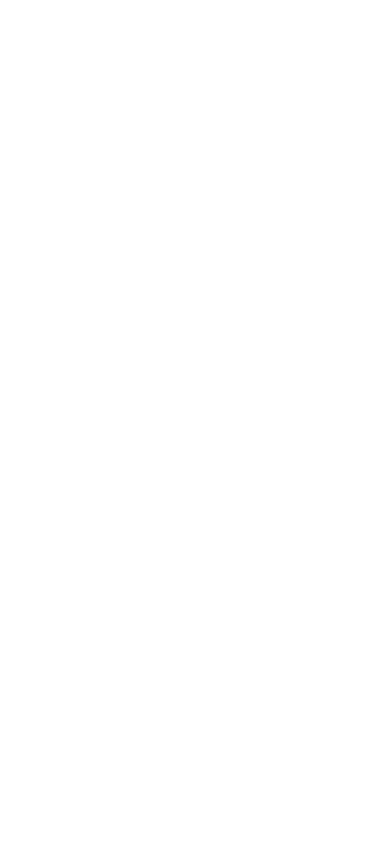
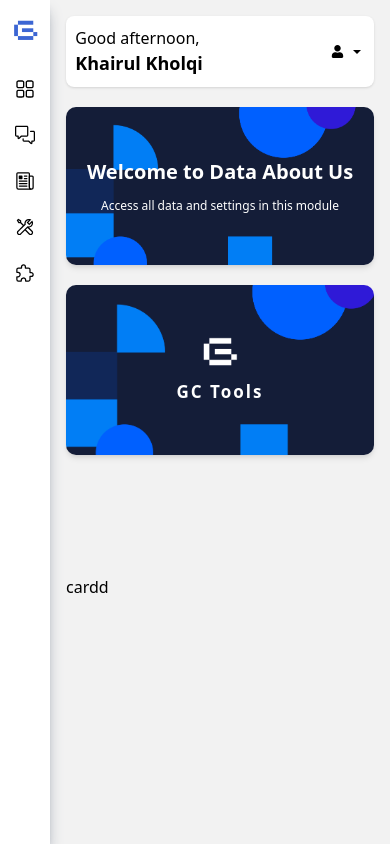
Before and after one commit to Muhammad-Khairul-Kholqi/AdminPageApkTools, a React (Create React App) app: page /category-about-us in a window 390 px wide. Before the commit this address had no page. Built offline with nearby package versions, Linux system fonts and the light colour scheme.

Commit message:
add content about us

```diff
--- /dev/null
+++ b/src/About/CardAboutVm.js
@@ -0,0 +1,11 @@
+import React from "react";
+
+const CardAboutVm = () => {
+    return (
+        <div>
+            <div>cardd</div>
+        </div>
+    )
+}
+
+export default CardAboutVm;
--- /dev/null
+++ b/src/About/CategoryAbout.js
@@ -0,0 +1,44 @@
+import React from "react";
+
+import CardAboutVm from "./CardAboutVm";
+import BackImg from "../Assets/background.png"
+import LogoWhite from "../Assets/logo-white.png"
+
+import "../Style/StyleCategory.css"
+
+const CategoryAbout = () => {
+    return(
+        <div>
+            <div>
+                <div className="header-about-category flex justify-center gap-[20px] py-[20px]">
+                    <div className="text-center bg-cover py-[50px] px-[20px] max-w-[700px] w-full rounded-[10px] text-white shadow-md"
+                    style = {
+                        {
+                            backgroundImage: `url(${BackImg})`
+                        }
+                    } >
+                        <h1 className="title-left text-[30px] font-bold">Welcome to Data About Us</h1>
+                        <p className="desc-left mt-[10px] text-[18px]">Access all data and settings in this module</p>
+                    </div>
+
+                    <div className="text-center bg-cover py-[50px] px-[20px] max-w-[350px] w-full rounded-[10px] text-white shadow-md"
+                    style = {
+                        {
+                            backgroundImage: `url(${BackImg})`
+                        }
+                    } >
+                        <div className="flex justify-center">
+                            <img className="logo-white max-w-[80px] w-full" src={LogoWhite} draggable="false" />
+                        </div>
+                        <p className="title-right text-center mt-[10px] text-white text-[20px] font-bold tracking-[2px]">GC Tools</p>
+                    </div>
+                </div>
+                <div className="mt-[100px]">
+                    <CardAboutVm />
+                </div>
+            </div>
+        </div>
+    )
+}
+
+export default CategoryAbout;
--- a/src/App.js
+++ b/src/App.js
@@ -4,6 +4,8 @@ import { BrowserRouter as Router, Route, Routes } from 'react-router-dom';
 import Sidebar from "./Template/Sidebar";
 import Header from "./Header";
 
+import Dashboard from "./Dashboard";
+import CategoryAbout from "./About/CategoryAbout";
 import DataButton from "./Tools/Button/DataButton";
 
 const DefaultLayout = ({ children }) => {
@@ -12,7 +14,7 @@ const DefaultLayout = ({ children }) => {
       <div className="w-[50px]">
         <Sidebar />
       </div>
-      <div className = "flex-1 overflow-y-auto bg-[#f2f2f2] p-4" >
+      <div className = "flex-1 justify-center overflow-y-auto bg-[#f2f2f2] p-4" >
         <div className="bg-white py-[10px] rounded-lg shadow">
           <Header />
         </div>
@@ -28,6 +30,24 @@ function App() {
       <Router>
         <Routes>
           <Route
+            path = "/"
+            element={
+                <DefaultLayout>
+                    <Dashboard />
+                </DefaultLayout>
+            }
+          />
+
+          <Route
+            path = "/category-about-us"
+            element={
+                <DefaultLayout>
+                    <CategoryAbout />
+                </DefaultLayout>
+            }
+          />
+
+          <Route
             path = "/data-button"
             element={
                 <DefaultLayout>
--- /dev/null
+++ b/src/Dashboard.js
@@ -0,0 +1,11 @@
+import React from "react";
+
+const Dashboard = () => {
+    return(
+        <div>
+            <div>d</div>
+        </div>
+    )
+}
+
+export default Dashboard;
--- a/src/Header.js
+++ b/src/Header.js
@@ -1,29 +1,41 @@
-import React from "react";
-import  { useState } from 'react';
-import { Link } from 'react-router-dom';
-// import './Style/StyleHeader.css';
+import React, { useState, useEffect } from "react";
+import { Link } from "react-router-dom";
 import { FaUser } from "react-icons/fa";
 import { IoMdArrowDropdown } from "react-icons/io";
-import { MdOutlineAccountCircle } from "react-icons/md";
-import { BiLogOut } from "react-icons/bi";
 
 const Header = () => {
   const [isDropdownOpen, setDropdownOpen] = useState(false);
+  const [greeting, setGreeting] = useState("");
 
   const toggleDropdown = () => {
     setDropdownOpen(!isDropdownOpen);
   };
 
+  useEffect(() => {
+    const getGreeting = () => {
+      const currentHour = new Date().getHours();
+
+      if (currentHour >= 5 && currentHour < 12) {
+        return "Good morning";
+      } else if (currentHour >= 12 && currentHour < 18) {
+        return "Good afternoon";
+      } else {
+        return "Good night";
+      }
+    };
+    setGreeting(getGreeting());
+  }, []);
+
   return (
-        <div className = "container flex justify-between flex-wrap gap-[20px] px-[3%] items-center " >
-            <div className = "teks-header" >
-                Welcome back, <br />
-                <span className="name-admin text-[20px] font-bold">Khairul Kholqi</span>
+    <div className="container flex justify-between flex-wrap gap-[20px] px-[3%] items-center">
+      <div className="teks-header">
+        {greeting}, <br />
+        <span className="name-admin text-[18px] font-bold">Khairul Kholqi</span>
       </div>
       <div className="relative">
         <div className="flex gap-[5px] items-center cursor-pointer" onClick={toggleDropdown}>
-                    <FaUser className="icon-admin" />
-                    <IoMdArrowDropdown className={`transition-transform transform ${isDropdownOpen ? 'rotate-180' : ''}`}/>
+          <FaUser className="icon-admin text-[13px]" />
+          <IoMdArrowDropdown className={`transition-transform transform ${isDropdownOpen ? "rotate-180" : ""}`} />
         </div>
 
         {isDropdownOpen && (
@@ -31,14 +43,14 @@ const Header = () => {
             <ul>
               <li>
                 <Link to="/">
-                                    <div className = "py-[5px]" >
+                  <div className="py-[5px] hover:text-blue-600 hover:underline">
                     <p>Account</p>
                   </div>
                 </Link>
               </li>
               <li>
-                                <Link to = "/" >
-                                    <div className = "py-[5px]" >
+                <Link to="/">
+                  <div className="py-[5px] hover:text-blue-600 hover:underline">
                     <p>Logout</p>
                   </div>
                 </Link>
--- /dev/null
+++ b/src/Style/StyleCategory.css
@@ -0,0 +1,47 @@
+@media (max-width:880px) {
+    .title-left {
+        font-size: 20px;
+    }
+
+    .desc-left {
+        font-size: 15px;
+    }
+
+    .logo-white {
+        width: 50px;
+    }
+}
+
+@media (max-width:880px) {
+    .title-left {
+        font-size: 17px;
+    }
+
+    .desc-left {
+        font-size: 12px;
+    }
+
+    .logo-white {
+        width: 40px;
+    }
+
+    .title-right {
+        font-size: 17px;
+    }
+}
+
+@media (max-width:500px) {
+    .header-about-category {
+        display: flex;
+        flex-direction: column;
+        align-items: center;
+    }
+
+    .header-about-category .text-center {
+        width: 100%;
+    }
+
+    .title-left {
+        font-size: 20px;
+    }
+}
--- a/src/Template/Sidebar.js
+++ b/src/Template/Sidebar.js
@@ -19,13 +19,13 @@ const Sidebar = () => {
                 </div>
 
                 <div>
-                    <Link>
+                    <Link to="/">
                         <div className = "flex justify-center py-[8px] rounded-[3px] mt-[30px] hover:bg-blue-600 hover:text-white" title="Dashboard">
                             <RxDashboard className="text-[20px]" />
                         </div>
                     </Link>
 
-                    <Link>
+                    <Link to="/category-about-us">
                         <div div className = "flex justify-center py-[8px] rounded-[3px] mt-[10px] hover:bg-blue-600 hover:text-white" title="About Us">
                             <GoCommentDiscussion  className="text-[20px]"/>
                         </div>
```
Also changed, not shown: src/Assets/background.png (added), src/Assets/logo-white.png (added). Lines whose indentation alone changed are shown as unchanged.
